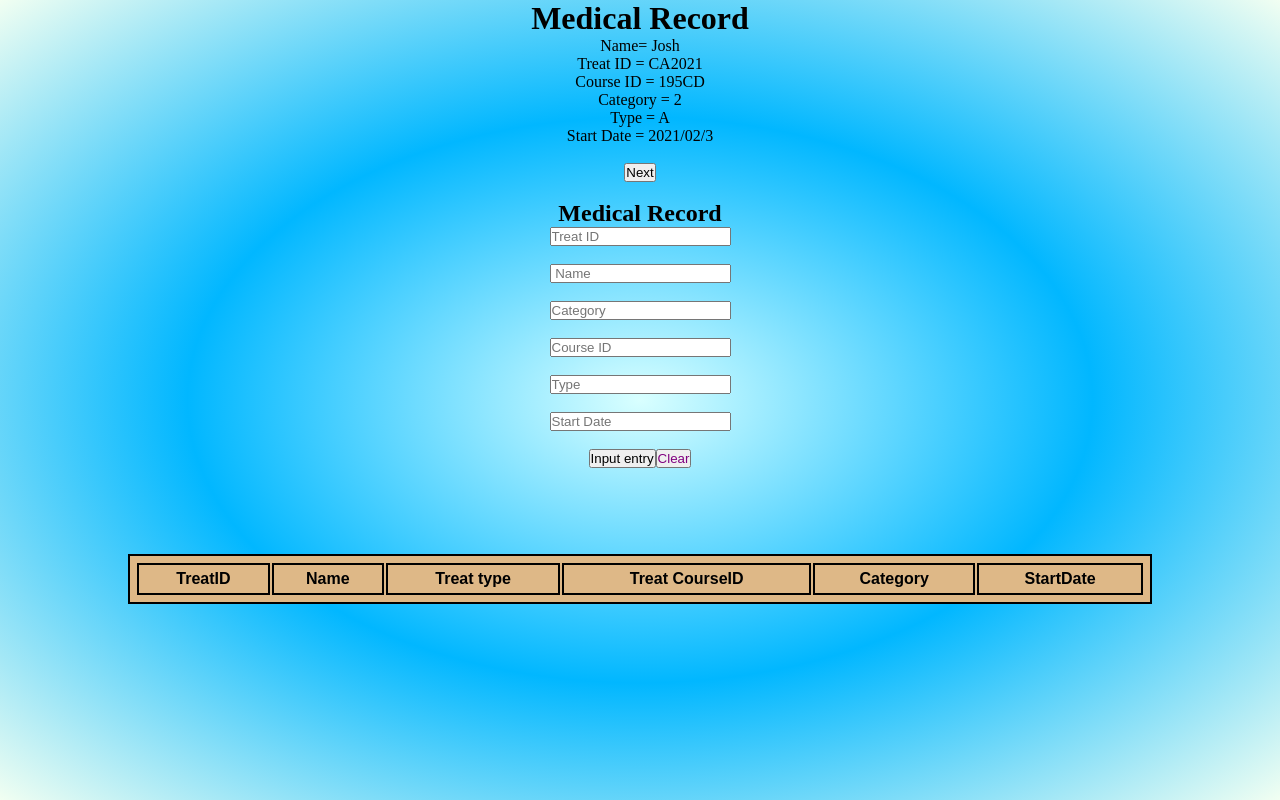
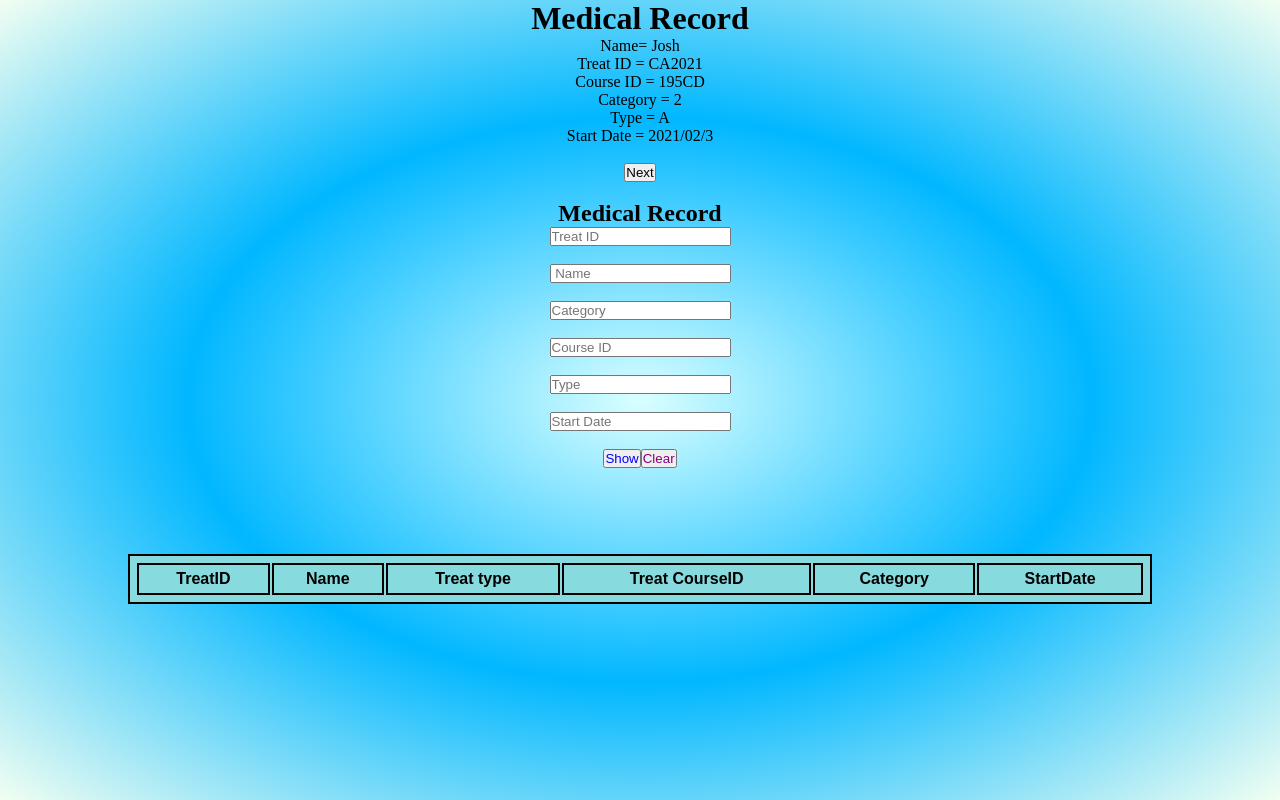
Before and after one commit to cAyusha/Medical-Treatment, a React (Create React App) app: page / in a window 1280 px wide. Built offline with nearby package versions, Linux system fonts and the light colour scheme.

Commit message:
2 files modified

```diff
--- a/src/MedicalTreatmentPanel.js
+++ b/src/MedicalTreatmentPanel.js
@@ -14,8 +14,9 @@ function MedicalTreatmentPanel(){
 
 
 
-
-
+  function showClickHandler () {
+    window.alert("[" + "id = "+ treatId + ", name = "+treatName+ ", startdate = "+ startDate +",type = "+treatType+",courseid="+treatCourseId+",category="+treatCategory+"]");
+  }
 
 
 
@@ -54,7 +55,7 @@ function MedicalTreatmentPanel(){
           <input placeholder="Start Date " value={startDate}  onChange = { e => setStartDate(e.target.value)}  ></input>
           <br/><br/>
 
-          <button id = "entry" >Input entry</button>
+          <button style = {{color:"blue"}} onClick={showClickHandler}>Show</button>
 
           <button style={{color:"purple"}} onClick={clearClickHandler}>Clear</button>
 
--- a/src/style.css
+++ b/src/style.css
@@ -12,7 +12,7 @@
     border-collapse: collaspe;
     width :80%;
     margin:50px auto;
-    background-color: rgb(222, 184, 135);
+    background-color: rgb(135, 219, 222);
 
   }
 
```
